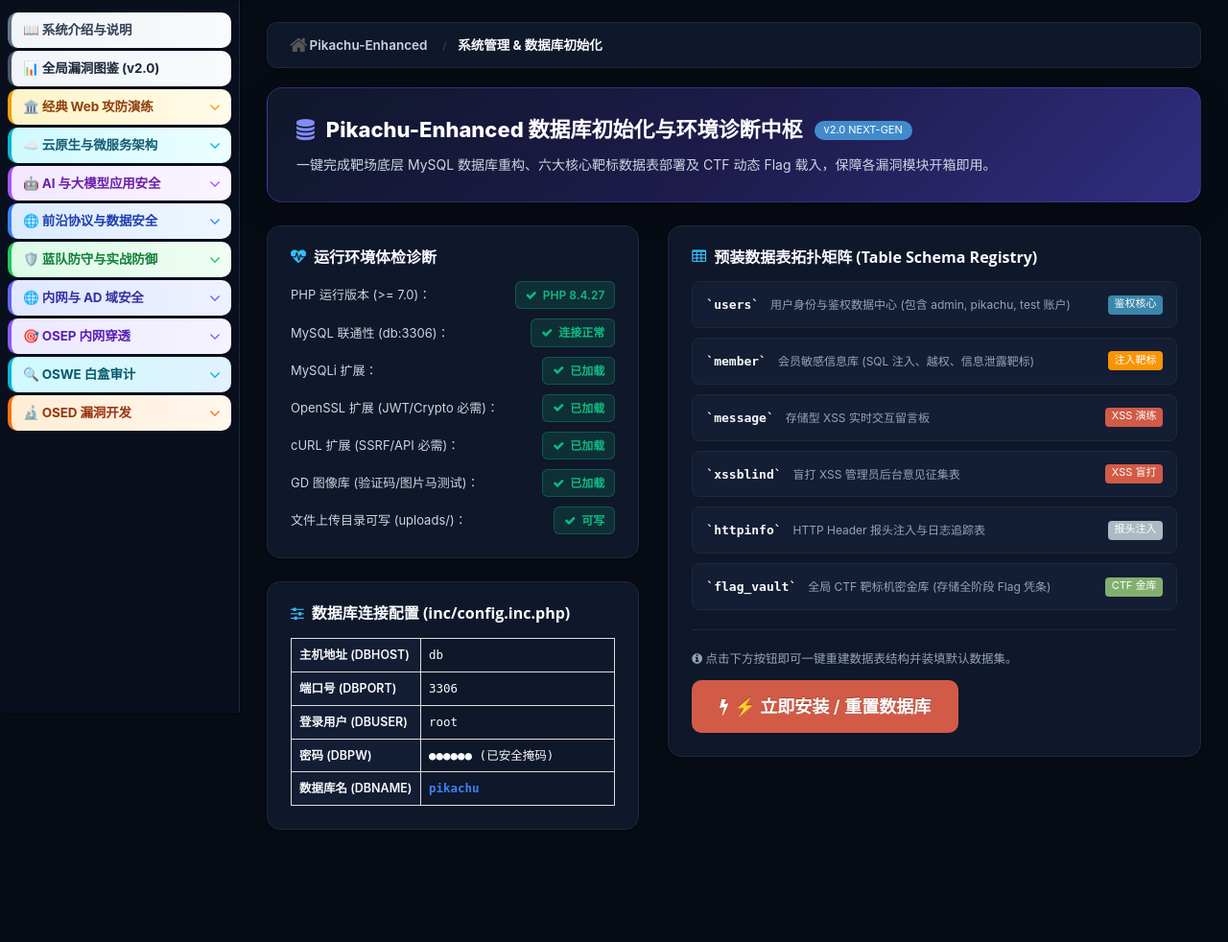
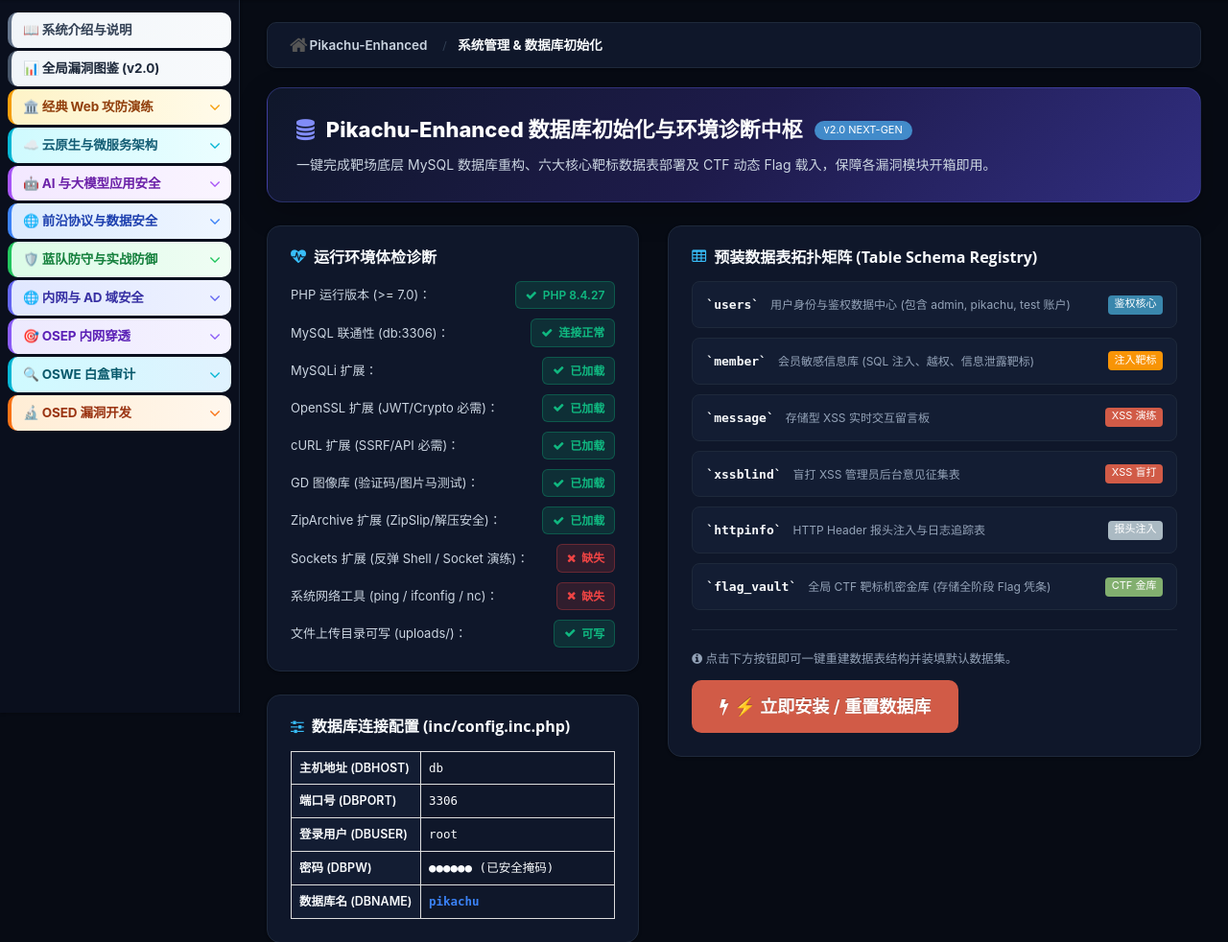
Before and after one commit to IKUN-PEPE/Pikachu-Enhanced, a PHP site: page /Exploit/install.php in a window 1280 px wide. Shown: the part 57-1039 px from the top of the page at 96% size. Run offline with PHP 8.4, Linux system fonts and the light colour scheme; data that the repository does not hold is empty.

Commit message:
feat(install): expand diagnostics with ZipArchive, Sockets, BCMath, and System Tools checks

```diff
--- a/install.php
+++ b/install.php
@@ -20,6 +20,13 @@ $ext_curl = extension_loaded('curl');
 $ext_json = extension_loaded('json');
 $ext_mbstring = extension_loaded('mbstring');
 $ext_gd = extension_loaded('gd');
+$ext_zip = extension_loaded('zip');
+$ext_sockets = extension_loaded('sockets');
+$ext_bcmath = extension_loaded('bcmath');
+
+$cmd_ping = !empty(shell_exec('which ping 2>/dev/null'));
+$cmd_curl = !empty(shell_exec('which curl 2>/dev/null'));
+$cmd_nc   = !empty(shell_exec('which nc 2>/dev/null'));
 
 $uploads_writable = is_writable(__DIR__ . '/uploads') || @is_writable('/tmp');
 
@@ -363,6 +370,27 @@ if (isset($_POST['submit_install'])) {
                             </div>
 
                             <div style="display:flex; justify-content:space-between; align-items:center;">
+                                <span style="font-size:13px; color:var(--text-secondary);">ZipArchive 扩展 (ZipSlip/解压安全)：</span>
+                                <span class="badge-check <?php echo $ext_zip ? 'badge-check-ok' : 'badge-check-fail'; ?>">
+                                    <i class="fa <?php echo $ext_zip ? 'fa-check' : 'fa-times'; ?>"></i> <?php echo $ext_zip ? '已加载' : '缺失'; ?>
+                                </span>
+                            </div>
+
+                            <div style="display:flex; justify-content:space-between; align-items:center;">
+                                <span style="font-size:13px; color:var(--text-secondary);">Sockets 扩展 (反弹 Shell / Socket 演练)：</span>
+                                <span class="badge-check <?php echo $ext_sockets ? 'badge-check-ok' : 'badge-check-fail'; ?>">
+                                    <i class="fa <?php echo $ext_sockets ? 'fa-check' : 'fa-times'; ?>"></i> <?php echo $ext_sockets ? '已加载' : '缺失'; ?>
+                                </span>
+                            </div>
+
+                            <div style="display:flex; justify-content:space-between; align-items:center;">
+                                <span style="font-size:13px; color:var(--text-secondary);">系统网络工具 (ping / ifconfig / nc)：</span>
+                                <span class="badge-check <?php echo $cmd_ping ? 'badge-check-ok' : 'badge-check-fail'; ?>">
+                                    <i class="fa <?php echo $cmd_ping ? 'fa-check' : 'fa-times'; ?>"></i> <?php echo $cmd_ping ? '环境完备' : '缺失'; ?>
+                                </span>
+                            </div>
+
+                            <div style="display:flex; justify-content:space-between; align-items:center;">
                                 <span style="font-size:13px; color:var(--text-secondary);">文件上传目录可写 (uploads/)：</span>
                                 <span class="badge-check <?php echo $uploads_writable ? 'badge-check-ok' : 'badge-check-fail'; ?>">
                                     <i class="fa <?php echo $uploads_writable ? 'fa-check' : 'fa-times'; ?>"></i> <?php echo $uploads_writable ? '可写' : '只读'; ?>
```
